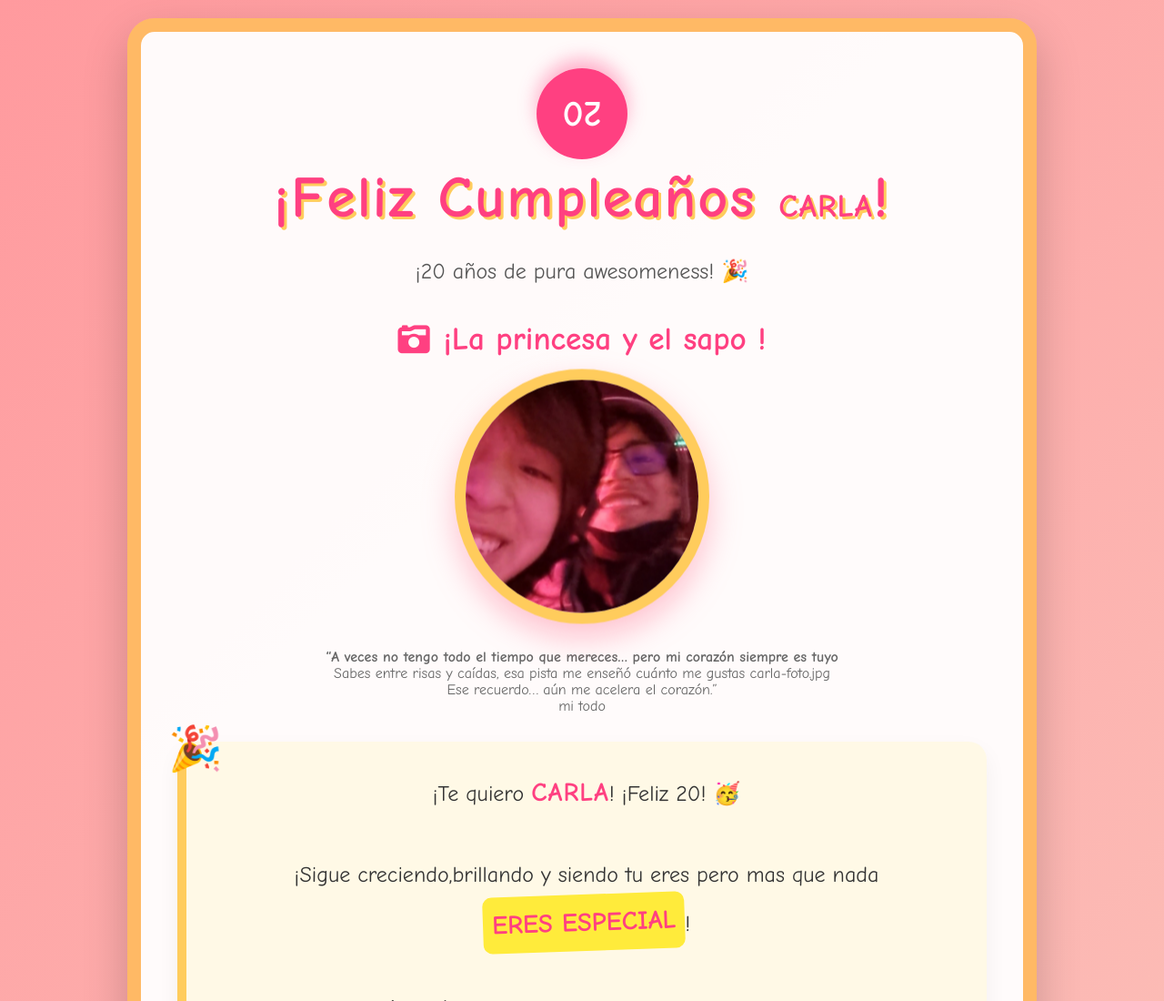
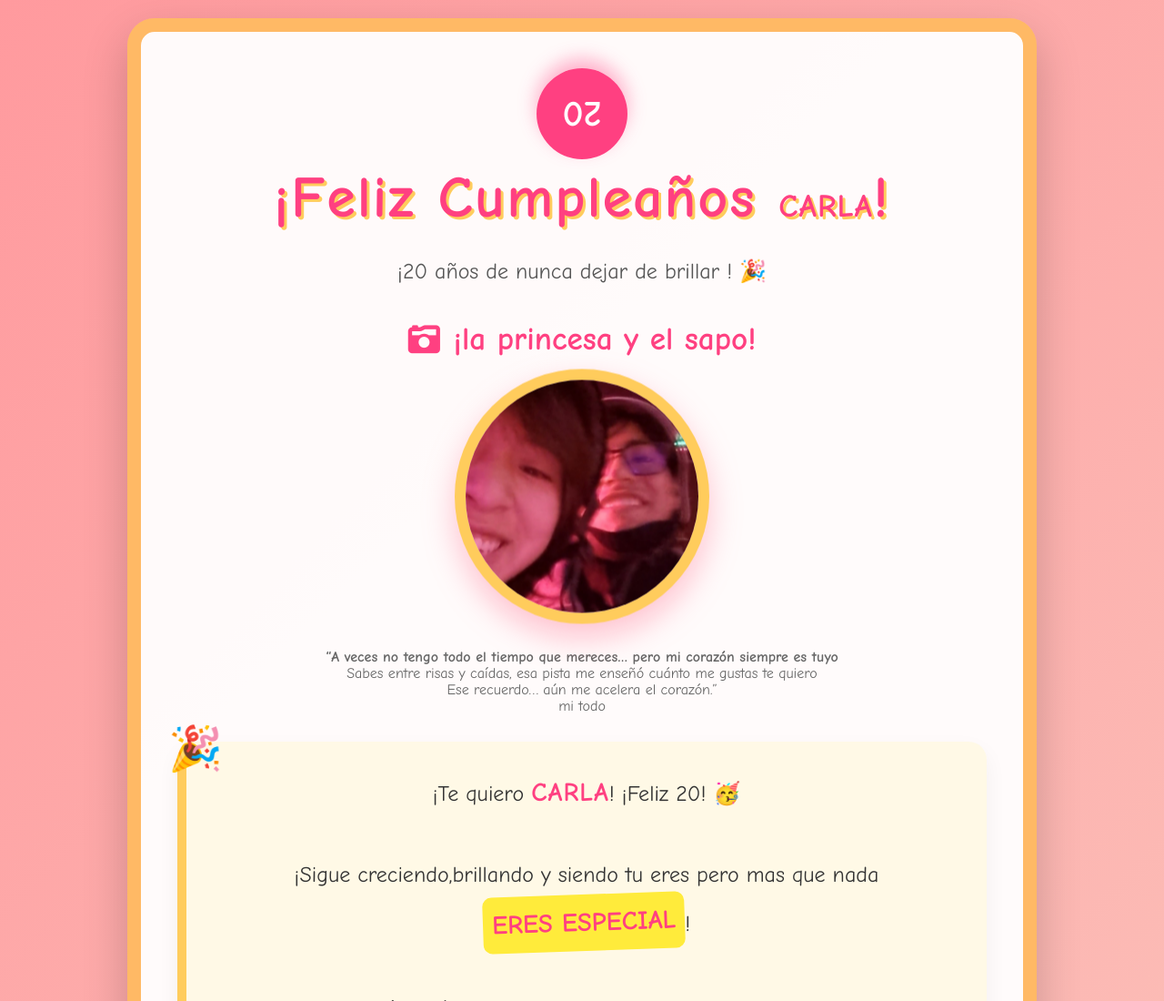
Before and after one commit to marcoantoniochaucaapaza-arch/cumplea-os-, a plain HTML site: page index.html in a window 1280 px wide. Shown: the top 1100 px of the page at 91% size. Drawn offline with Linux system fonts and the light colour scheme.

Commit message:
Add files via upload

```diff
--- a/index.html
+++ b/index.html
@@ -379,12 +379,12 @@
         <header>
             <div class="age-badge">20</div>
             <h1>¡Feliz Cumpleaños <span class="carla-name">Carla</span>!</h1>
-            <p style="font-size: 1.5rem; color: #555;">¡20 años de pura awesomeness! 🎉</p>
+            <p style="font-size: 1.5rem; color: #555;">¡20 años de nunca dejar de brillar ! 🎉</p>
         </header>
 
         <!-- SECCIÓN: Foto Personal - SIMPLIFICADA -->
         <div class="photo-section">
-            <h2 class="photo-title"><i class="fas fa-camera-retro"></i> ¡La princesa y el sapo !</h2>
+            <h2 class="photo-title"><i class="fas fa-camera-retro"></i> ¡la princesa y el sapo!</h2>
             <div class="photo-frame">
                 <img id="personalPhoto" src="https://images.unsplash.com/photo-1494790108755-2616b612b786?ixlib=rb-4.0.3&auto=format&fit=crop&w=500&q=80" alt="Foto de Carla sonriendo en su cumpleaños 20">
             </div>
@@ -394,7 +394,7 @@
 pero mi corazón siempre es tuyo</strong></p>
                     <p>Sabes entre risas y caídas,
 esa pista me enseñó
-cuánto me gustas <code>carla-foto.jpg</code></p>
+cuánto me gustas <code>te quiero</code></p>
                     <p>Ese recuerdo… aún me acelera el corazón.”</p>
                     <p>mi todo</p>
                 </div>
@@ -578,4 +578,3 @@ Desde que llegaste, mis días cambiaron de una forma bonita. Gracias por ser tú
         });
     </script>
 </body>
-</html>
```
